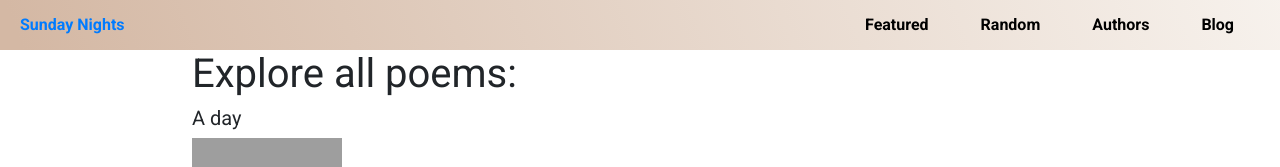
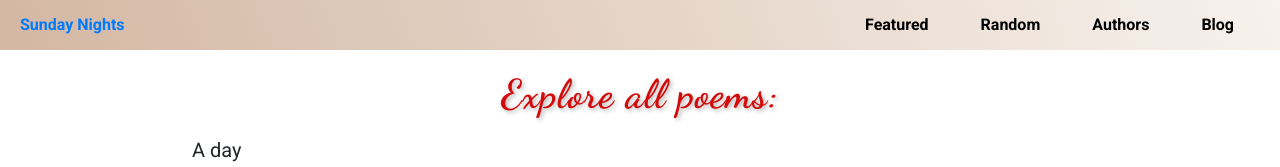
Before and after one commit to PeteJames21/sunday-nights, an Eleventy site: page src/index.njk in a window 1280 px wide. Shown: the top 167 px of the page. Built offline with nearby package versions, Linux system fonts and the light colour scheme; Eleventy itself is replaced by a stand-in of ours; files that its build step writes are made by us from their sources; grey boxes are pictures that could not be loaded.

Commit message:
header and h1s

```diff
--- a/src/index.njk
+++ b/src/index.njk
@@ -10,7 +10,7 @@ pagination:
 permalink: "{% if pagination.pageNumber > 0 %}index/page-{{ pagination.pageNumber + 1 }}/{% endif %}index.html"
 ---
 
-<h1>
+<h1 class="page-titles">
   Explore all poems:
 </h1>
 <div>
```
